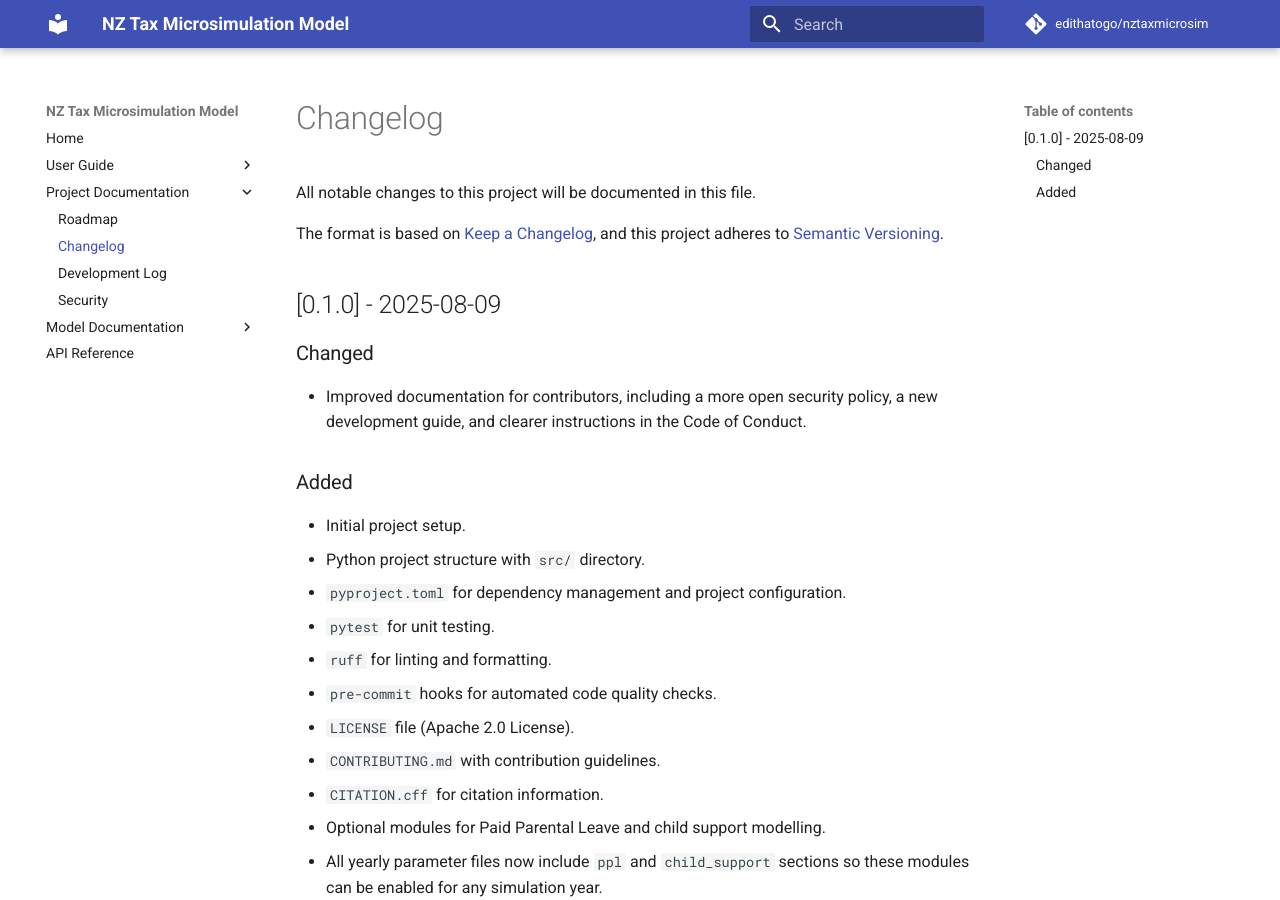
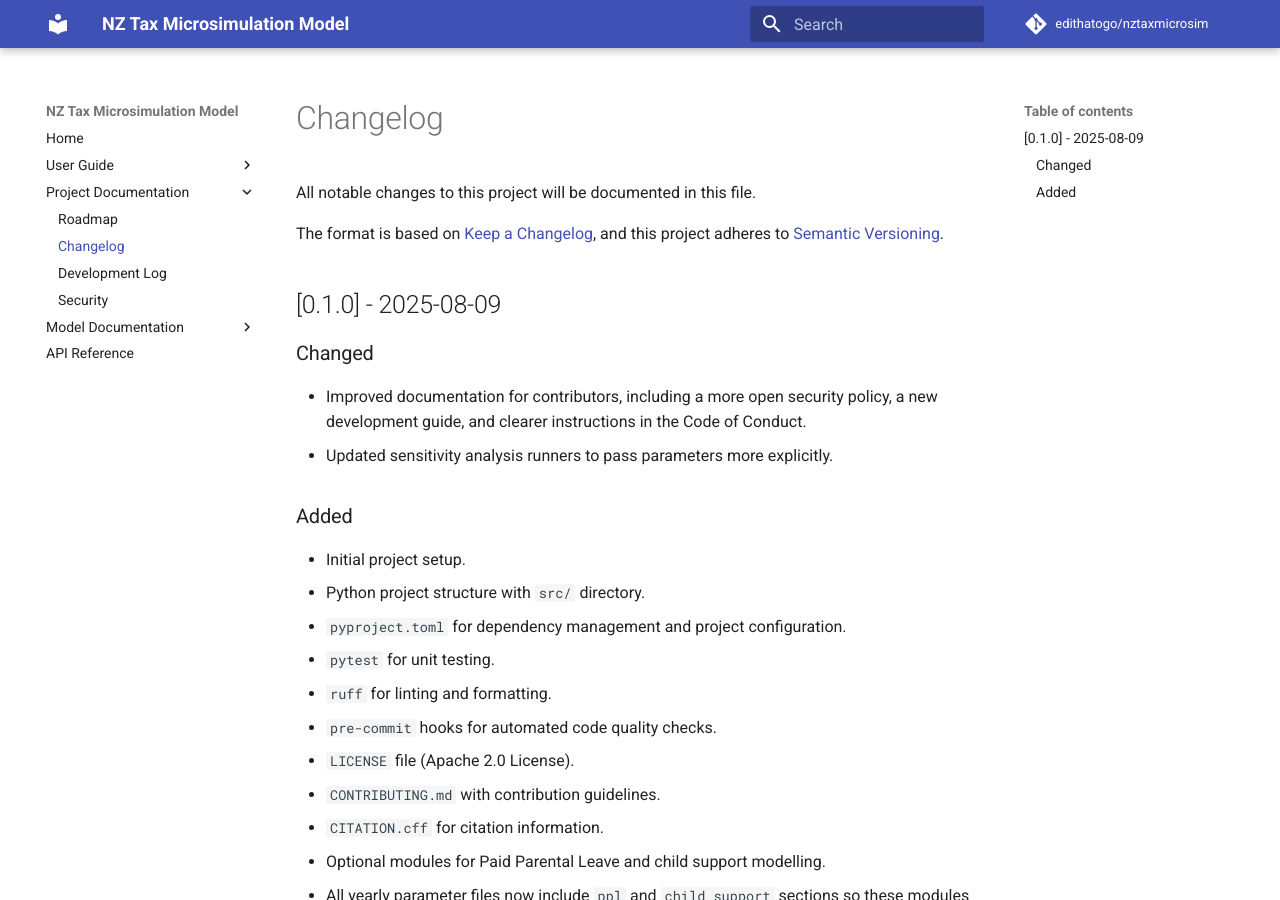
Before and after one commit to edithatogo/nztaxmicrosim, an MkDocs documentation site: the page built from docs/CHANGELOG.md, in a window 1280 px wide and 900 px high. Built offline with MkDocs 1.6.1 and Material for MkDocs 9.7.7, drawn with Linux system fonts in a browser that asks for light colours; comment, search, counter and statistics services are not loaded.

Commit message:
Docs: Update changelog for version 0.1.0

```diff
--- a/docs/CHANGELOG.md
+++ b/docs/CHANGELOG.md
@@ -11,6 +11,7 @@ and this project adheres to [Semantic Versioning](https://semver.org/spec/v2.0.0
 
 - Improved documentation for contributors, including a more open security policy,
   a new development guide, and clearer instructions in the Code of Conduct.
+- Updated sensitivity analysis runners to pass parameters more explicitly.
 
 ### Added
 
```
